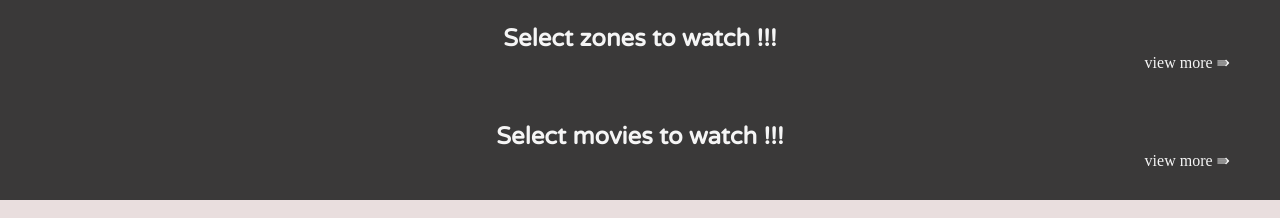
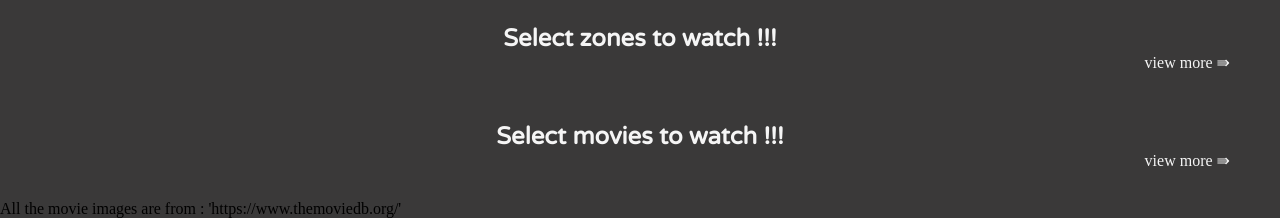
Before and after one commit to Abiii9/MovieGo, a Django app: page / in a window 1280 px wide. Shown: the part 715-933 px from the top of the page. Run offline with Django 4.2, Linux system fonts and the light colour scheme; data that the repository does not hold is empty.

Commit message:
added credits for tmdb

```diff
--- a/movie_go/static/style.css
+++ b/movie_go/static/style.css
@@ -6,6 +6,9 @@
 
 body{
     background-color: rgb(58, 57, 57);
+}
+.credit{
+    color: whitesmoke;
 }
 .navbar {
     color: whitesmoke;
--- a/movie_go/templates/movie_go/base.html
+++ b/movie_go/templates/movie_go/base.html
@@ -31,5 +31,6 @@
             <p class="welcome">Welcome back, {{ user.get_username }} 🥳</p>
         {%endif%}
         {% block content %}{% endblock %}
+        <p class="credit">All the movie images are from : 'https://www.themoviedb.org/'</p>
     </body>
 </html>
```
